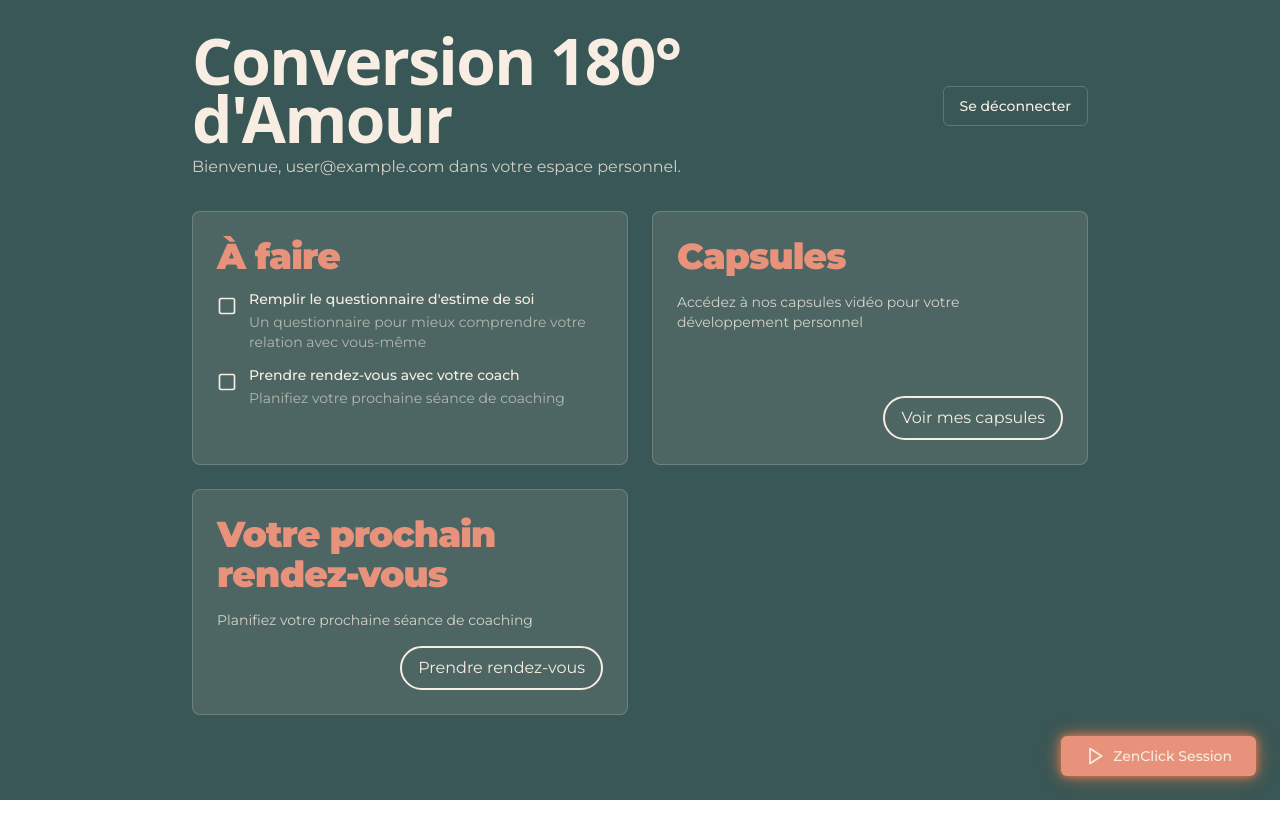
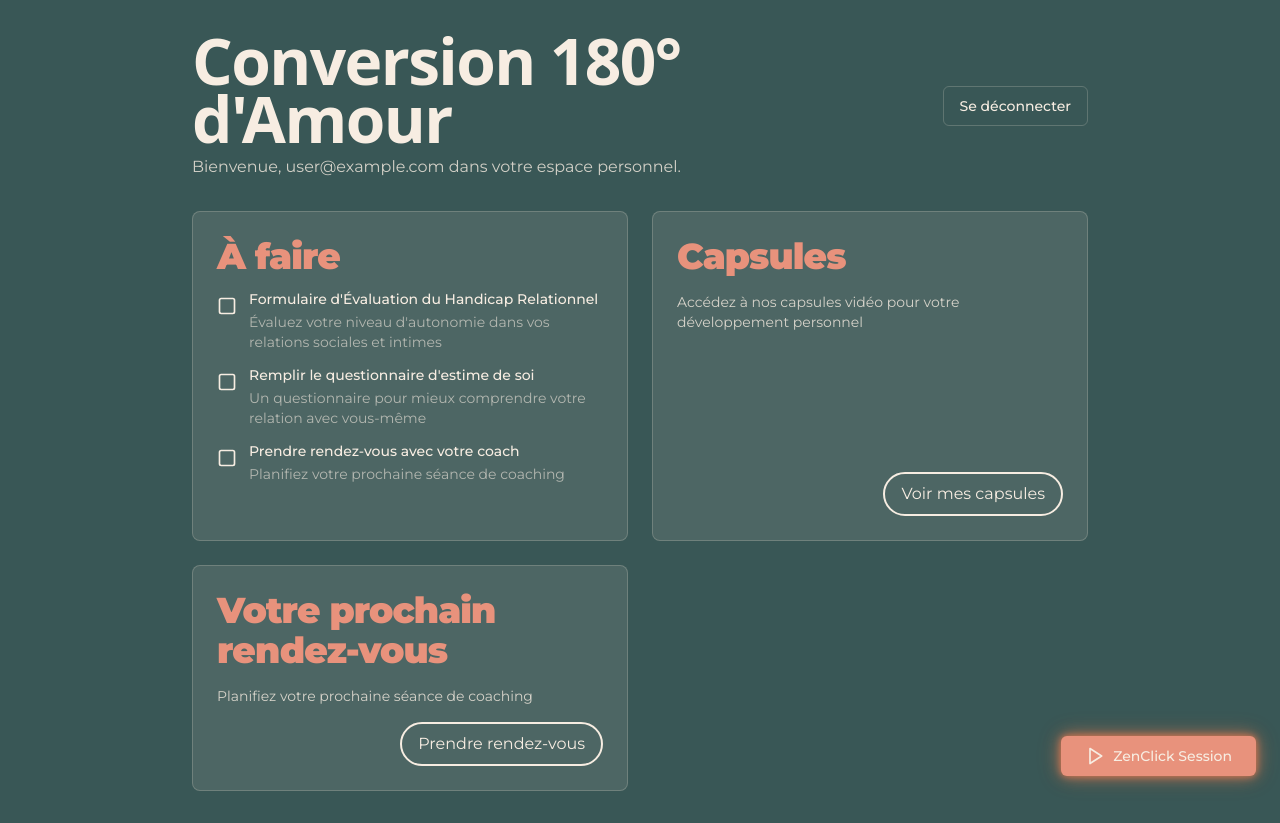
Before and after one commit to numerized/anneyvonnetherapeute, a Next.js app: page /dashboard in a window 1280 px wide. Before the commit the page ends 800 px from the top, so only its background shows below. Built offline with nearby package versions, Linux system fonts and the light colour scheme; no server answers; sample sign-in values are in the browser's storage; what @sanity/demo would draw is missing.

Commit message:
added the handicap questionnaire in the ToDo

```diff
--- a/app/dashboard/page.tsx
+++ b/app/dashboard/page.tsx
@@ -13,6 +13,7 @@ export default function DashboardPage() {
   const [user, setUser] = useState<User | null>(null);
   const [loading, setLoading] = useState(true);
   const [checkedItems, setCheckedItems] = useState<{ [key: string]: boolean }>({
+    evaluation: false,
     questionnaire: false,
     appointment: false,
   });
@@ -103,6 +104,31 @@ export default function DashboardPage() {
               <div className="mb-8">
                 <h2 className="text-4xl font-black text-primary-coral tracking-tight mb-4">À faire</h2>
                 <div className="space-y-4">
+                  {/* Evaluation Item */}
+                  <div className="flex items-start gap-3">
+                    <button
+                      onClick={() => toggleCheckbox('evaluation')}
+                      className="mt-1 text-primary-cream hover:text-primary-coral transition-colors"
+                    >
+                      {checkedItems.evaluation ? (
+                        <CheckSquare className="w-5 h-5" />
+                      ) : (
+                        <Square className="w-5 h-5" />
+                      )}
+                    </button>
+                    <div className="grid gap-1.5 leading-none">
+                      <Link
+                        href="/evaluation-handicap-relationnel"
+                        className="text-sm font-medium leading-none text-primary-cream hover:text-primary-coral transition-colors"
+                      >
+                        Formulaire d'Évaluation du Handicap Relationnel
+                      </Link>
+                      <p className="text-sm text-primary-cream/60">
+                        Évaluez votre niveau d'autonomie dans vos relations sociales et intimes
+                      </p>
+                    </div>
+                  </div>
+
                   {/* Questionnaire Item */}
                   <div className="flex items-start gap-3">
                     <button
```
